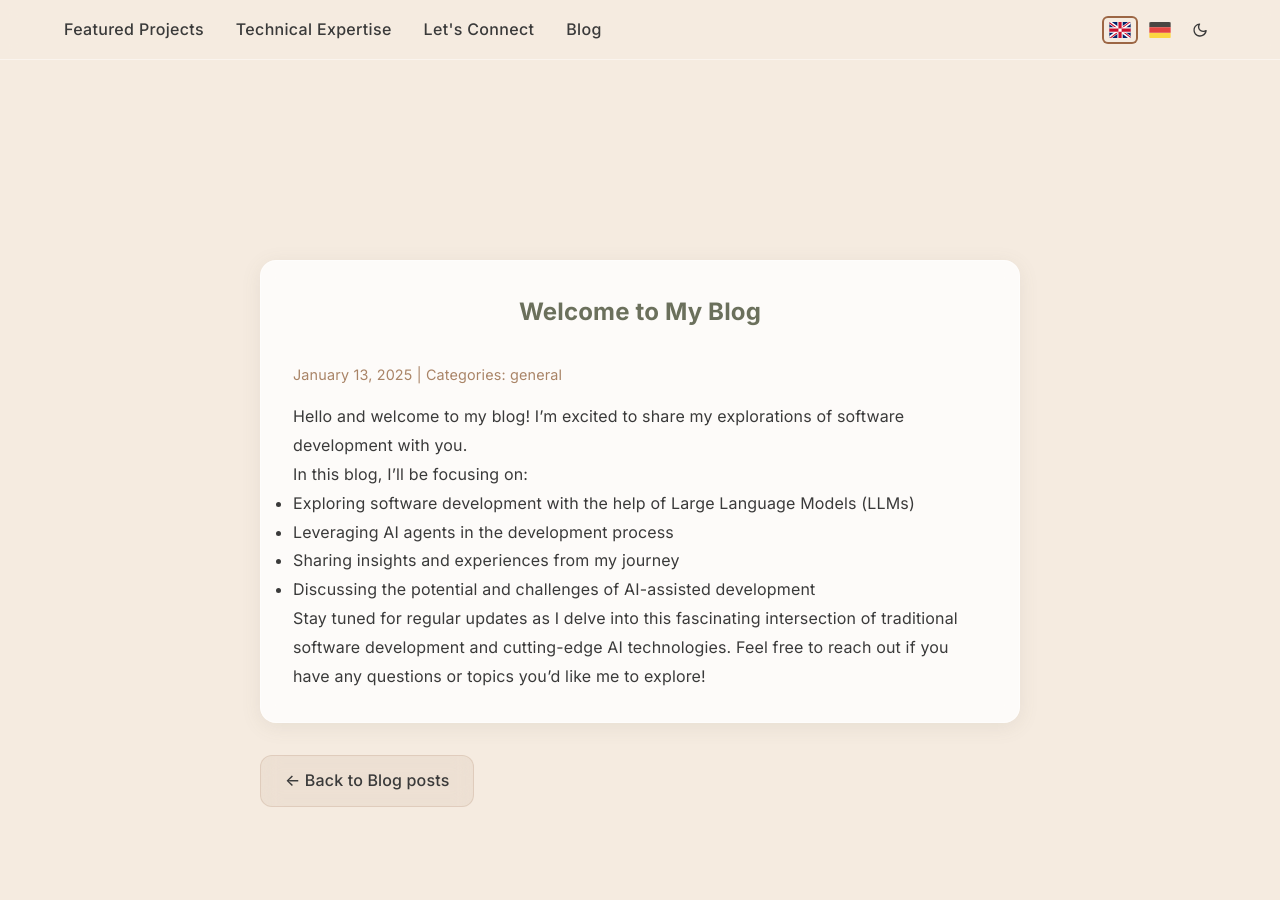
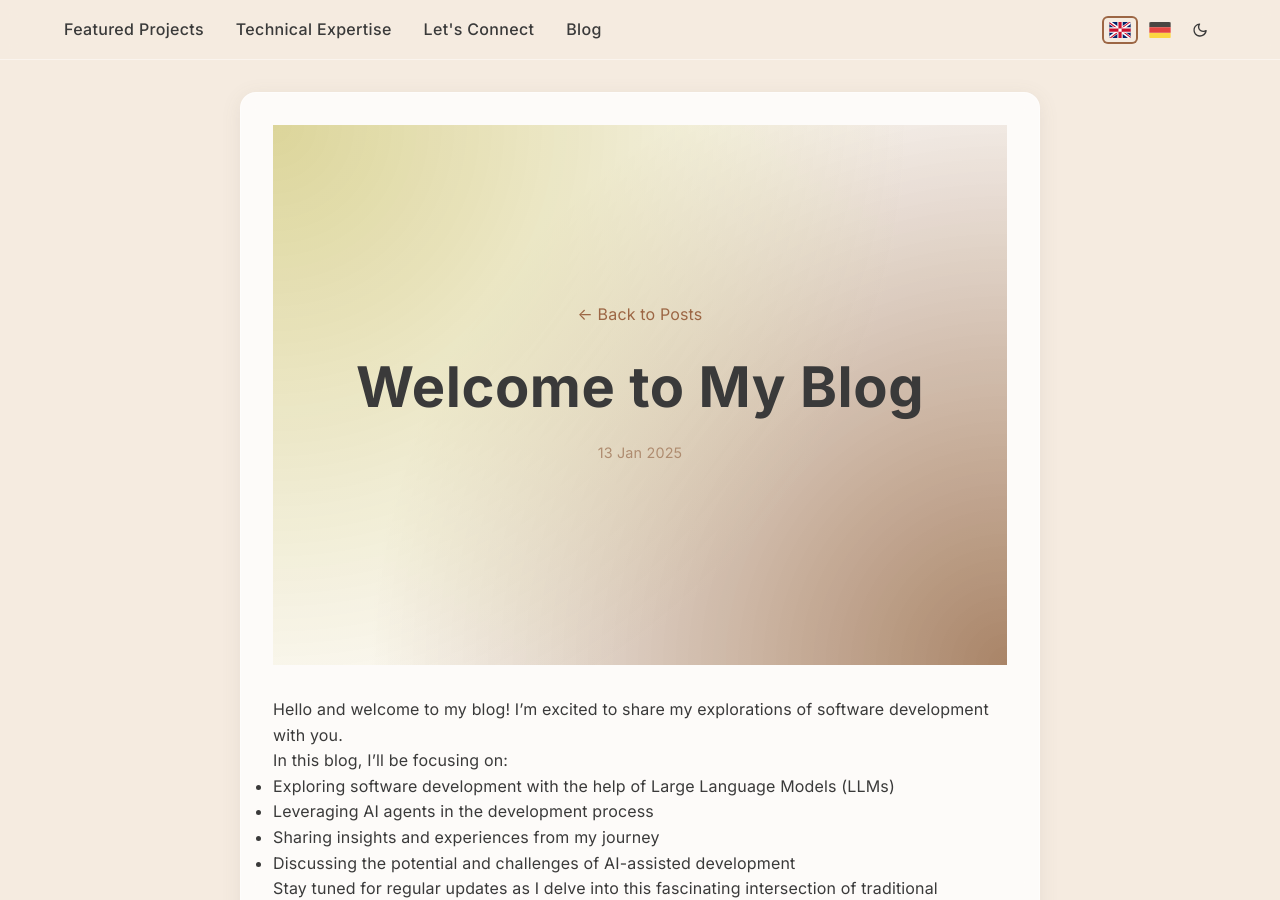
Before and after one commit to Lukafin/personalWeb, a Jekyll site: the page built from _posts/2025-01-13-welcome-to-my-blog.md, in a window 1280 px wide and 900 px high. Built offline with Jekyll 4.4.1, drawn with Linux system fonts in a browser that asks for light colours.

Commit message:
Add podcast generation script and update site configuration
- Implement podcast generation script using podcastfy
- Update .gitignore with more comprehensive ignore rules
- Add requirements.txt for podcast generation dependencies
- Modify post layout to support podcast audio playback
- Update profile image and styles
- Enhance single blog post layout with podcast support

```diff
--- a/_layouts/post.html
+++ b/_layouts/post.html
@@ -1,21 +1,25 @@
 ---
 layout: default
 ---
-<main class="blog-list">
-    <article class="blog-post">
-        <h1>{{ page.title }}</h1>
-        <div class="blog-post-meta">
-            <time datetime="{{ page.date | date_to_xmlschema }}">{{ page.date | date: "%B %-d, %Y" }}</time>
-            {% if page.categories %}
-                <span> | Categories: {{ page.categories | join: ", " }}</span>
-            {% endif %}
-        </div>
-        <div class="blog-post-content">
-            {{ content }}
-        </div>
-    </article>
+<article class="post">
+  <header class="post-header">
+    <a href="{{ '/blog' | relative_url }}" class="back-to-posts">← Back to Posts</a>
+    <h1>{{ page.title }}</h1>
+    <p class="meta">{{ page.date | date_to_string }}</p>
+  </header>
 
-    <div class="cta-buttons">
-        <a href="{{ site.baseurl }}/blog" class="cta-secondary">← Back to Blog posts</a>
-    </div>
-</main>
+  {% if page.podcast_link %}
+  <div class="podcast-player">
+    <h3>Listen to this post:</h3>
+    <audio controls>
+      <source src="{{ site.baseurl }}/{{ page.podcast_link }}" type="audio/mpeg">
+      Your browser does not support the audio element.
+    </audio>
+    <a href="{{ site.baseurl }}/{{ page.podcast_link }}" download>Download podcast</a>
+  </div>
+  {% endif %}
+
+  <div class="entry">
+    {{ content }}
+  </div>
+</article>
--- a/index.html
+++ b/index.html
@@ -66,7 +66,7 @@ layout: none
     <header class="scroll-animation">
         <div class="profile-section">
             <div class="profile-image-container">
-                <img src="mojaSlika.jpg" alt="Luka Finžgar" class="profile-image">
+                <img src="myImageWhiteBg.png" alt="Luka Finžgar" class="profile-image">
             </div>
             <h2 class="profile-name">Luka Finžgar</h2>
             <div class="profile-tags">
--- /dev/null
+++ b/requirements.txt
@@ -0,0 +1,3 @@
+podcastfy
+python-dotenv
+pyyaml
--- a/styles.css
+++ b/styles.css
@@ -541,7 +541,7 @@ h3 {
     background: var(--section-bg);
     border-radius: 1rem;
     padding: 2rem;
-    margin-bottom: 2rem;
+    margin-bottom: 3rem;
     box-shadow: 0 4px 20px var(--card-shadow);
     transition: all 0.4s cubic-bezier(0.4, 0, 0.2, 1);
     border: 1px solid var(--glass-border);
@@ -551,7 +551,7 @@ h3 {
 
 .blog-post h2 {
     font-size: 2rem;
-    margin-bottom: 1rem;
+    margin-bottom: 1.5rem;
 }
 
 [data-theme="dark"] .blog-post h2,
@@ -562,11 +562,12 @@ h3 {
 .blog-post-meta {
     font-size: 0.9rem;
     color: var(--secondary-color);
-    margin-bottom: 1rem;
+    margin-bottom: 1.5rem;
 }
 
 .blog-post-content {
     line-height: 1.8;
+    margin-bottom: 2rem;
 }
 
 .blog-post a {
@@ -588,7 +589,7 @@ h3 {
 
 .blog-list h1 {
     color: var(--primary-color);
-    margin-bottom: 2rem;
+    margin-bottom: 2.5rem;
     text-align: center;
 }
 
@@ -596,12 +597,12 @@ h3 {
 @media (max-width: 768px) {
     .blog-post {
         padding: 1.5rem;
+        margin-bottom: 3rem;
     }
 
     .blog-list {
         padding: 1rem;
         margin-top: 80px;
-
     }
 }
 
@@ -683,3 +684,52 @@ main {
         display: block;
     }
 }
+
+/* Single Blog Post Styles */
+.post {
+  background: var(--section-bg);
+  border-radius: 1rem;
+  padding: 2rem;
+  margin: 2rem auto;
+  max-width: 800px;
+  box-shadow: 0 4px 20px var(--card-shadow);
+  border: 1px solid var(--glass-border);
+  backdrop-filter: blur(10px);
+  -webkit-backdrop-filter: blur(10px);
+}
+
+.post-header {
+  margin-bottom: 2rem;
+}
+
+.post-header a.back-to-posts {
+  display: inline-block;
+  margin-bottom: 1rem;
+  color: var(--accent-color);
+  text-decoration: none;
+}
+
+.post-header a.back-to-posts:hover {
+  text-decoration: underline;
+}
+
+.post-header h1 {
+  margin-bottom: 0.5rem;
+}
+
+.post-header .meta {
+  margin-bottom: 1.5rem;
+  font-size: 0.9rem;
+  color: var(--secondary-color);
+}
+
+.entry {
+  margin-top: 2rem;
+}
+
+/* Override the default header styling for single blog posts */
+header.post-header {
+  /* Reduce the vertical height of the gradient background section */
+  min-height: 60vh;  /* Change from 100vh to a smaller value (adjust as needed) */
+  padding: 2rem 2rem; /* Reduce the padding to shrink the section further */
+}
```
Also changed, not shown: generate_podcast.py (added, +78 -0 lines), myImage.jpg (added), myImageWhiteBg.png (added), 1 other file.
